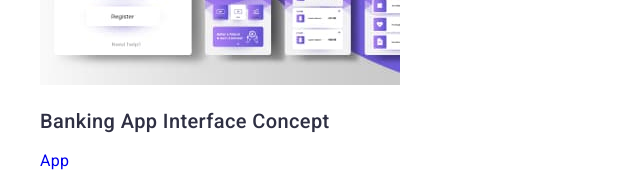
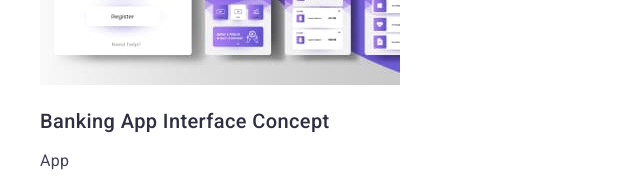
Before and after one commit to NikolayNMD/goit-markup-hw-02, a plain HTML site: page portfolio.html in a window 1280 px wide. Shown: the part 573-759 px from the top of the page, 0-640 px from the left. Drawn offline with nearby package versions, Linux system fonts and the light colour scheme.

Commit message:
16th commit

```diff
--- a/css/styles.css
+++ b/css/styles.css
@@ -175,7 +175,3 @@ body {
   letter-spacing: 0.02em;
   color: var(--navy-color);
 }
-
-.portfolio-item .link {
-  text-decoration: none;
-}
--- a/portfolio.html
+++ b/portfolio.html
@@ -63,7 +63,6 @@
         </ul>
         <ul class="portfolio-list list">
           <li class="portfolio-item">
-            <a href="bank" class="link">
             <img
               src="./images/bankingapp.jpg"
               alt="banking interface"
@@ -72,7 +71,6 @@
             />
             <h2 class="portfolio-title">Banking App Interface Concept</h2>
             <p class="portfolio-text">App</p>
-            </a>
           </li>
           <li class="portfolio-item">
             <img
```
Lines whose indentation alone changed are shown as unchanged.
